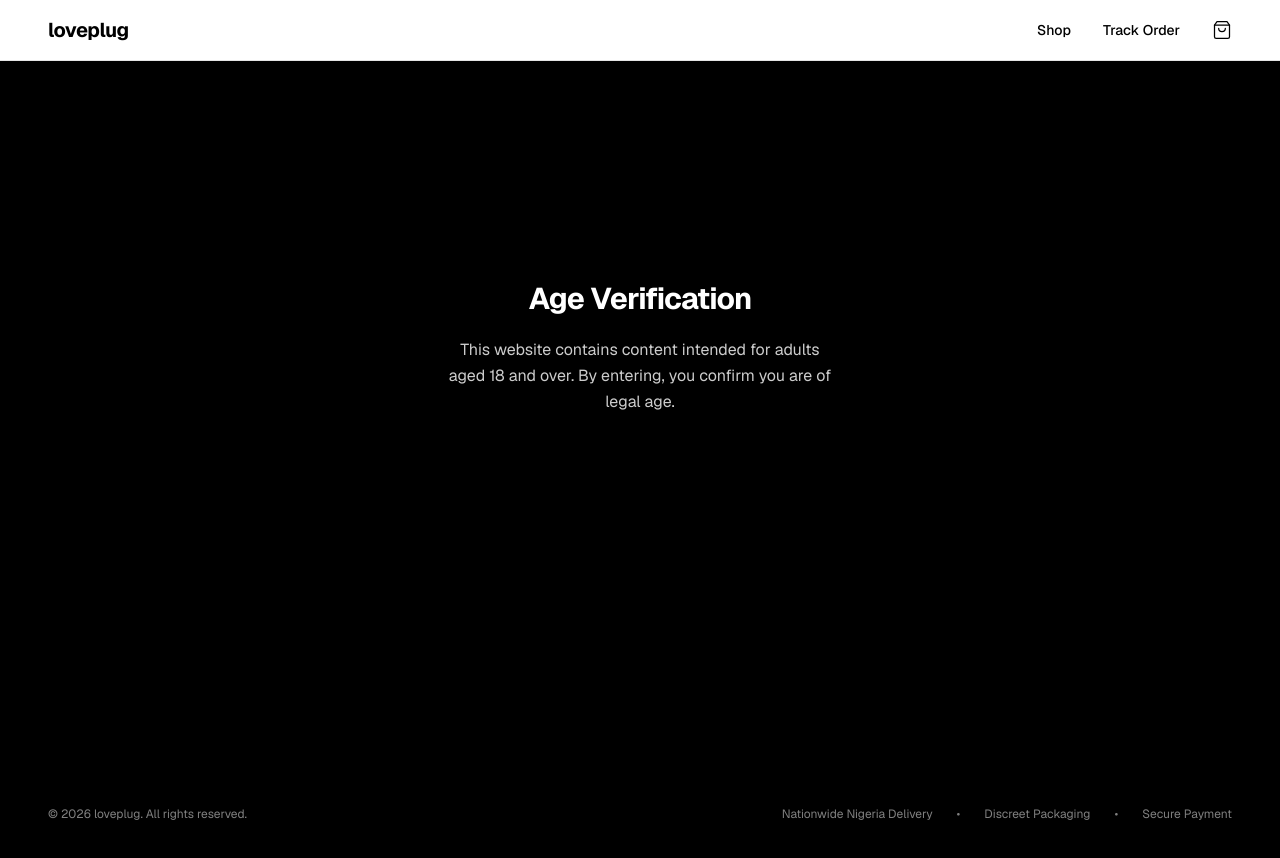
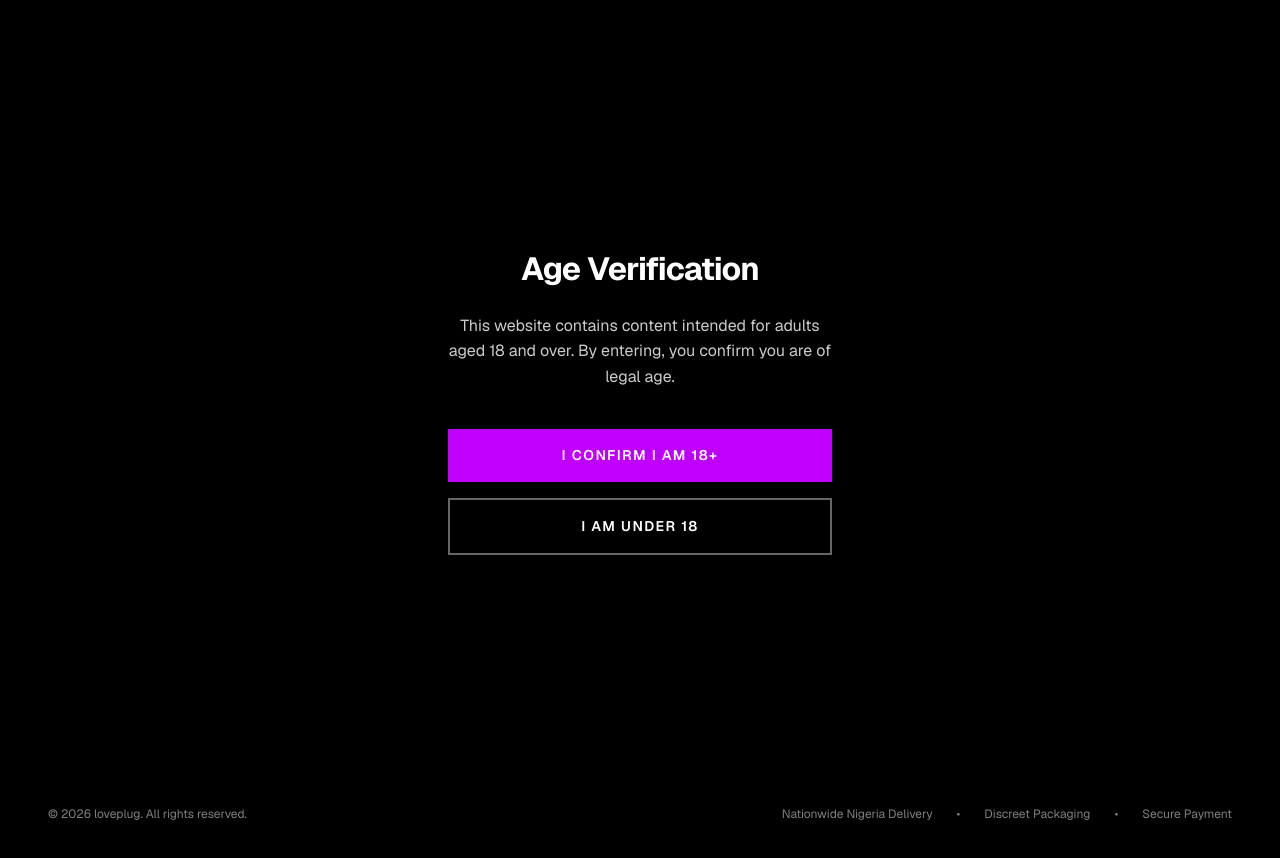
Before and after one commit to emmanuelukata/loveplug, a Next.js app: page /order/lookup in a window 1280 px wide. Shown: the top 858 px of the page. Built offline with nearby package versions, Linux system fonts and the light colour scheme.

Commit message:
fix: age gate uses inline styles with hex values for guaranteed visibility

```diff
--- a/src/components/AgeGate.tsx
+++ b/src/components/AgeGate.tsx
@@ -42,29 +42,59 @@ export default function AgeGate() {
 
   return (
     <div
-      className="fixed inset-0 z-50 flex items-center justify-center bg-secondary"
+      style={{
+        position: "fixed",
+        inset: 0,
+        zIndex: 9999,
+        display: "flex",
+        alignItems: "center",
+        justifyContent: "center",
+        backgroundColor: "#000000",
+      }}
       role="dialog"
       aria-modal="true"
       aria-label="Age verification"
     >
-      <div className="w-full max-w-md px-8 text-center">
-        <h1 className="text-3xl font-bold tracking-tight text-tertiary">
+      <div style={{ width: "100%", maxWidth: "28rem", padding: "0 2rem", textAlign: "center" }}>
+        <h1 style={{ fontSize: "2rem", fontWeight: 700, color: "#ffffff", letterSpacing: "-0.025em" }}>
           Age Verification
         </h1>
-        <p className="mt-5 text-base leading-relaxed text-tertiary/80">
+        <p style={{ marginTop: "1.25rem", fontSize: "1rem", lineHeight: 1.6, color: "rgba(255,255,255,0.8)" }}>
           This website contains content intended for adults aged 18 and over.
           By entering, you confirm you are of legal age.
         </p>
-        <div className="mt-10 flex flex-col gap-4">
+        <div style={{ marginTop: "2.5rem", display: "flex", flexDirection: "column", gap: "1rem" }}>
           <button
             onClick={handleConfirm}
-            className="w-full bg-primary px-8 py-4 text-sm font-semibold uppercase tracking-wider text-tertiary transition-all hover:bg-accent-hover"
+            style={{
+              width: "100%",
+              padding: "1rem",
+              fontSize: "0.875rem",
+              fontWeight: 600,
+              textTransform: "uppercase",
+              letterSpacing: "0.1em",
+              color: "#ffffff",
+              backgroundColor: "#BF00FF",
+              border: "none",
+              cursor: "pointer",
+            }}
           >
             I confirm I am 18+
           </button>
           <button
             onClick={handleExit}
-            className="w-full border-2 border-tertiary/40 px-8 py-4 text-sm font-semibold uppercase tracking-wider text-tertiary transition-colors hover:border-tertiary hover:bg-tertiary/10"
+            style={{
+              width: "100%",
+              padding: "1rem",
+              fontSize: "0.875rem",
+              fontWeight: 600,
+              textTransform: "uppercase",
+              letterSpacing: "0.1em",
+              color: "#ffffff",
+              backgroundColor: "transparent",
+              border: "2px solid rgba(255,255,255,0.4)",
+              cursor: "pointer",
+            }}
           >
             I am under 18
           </button>
```
